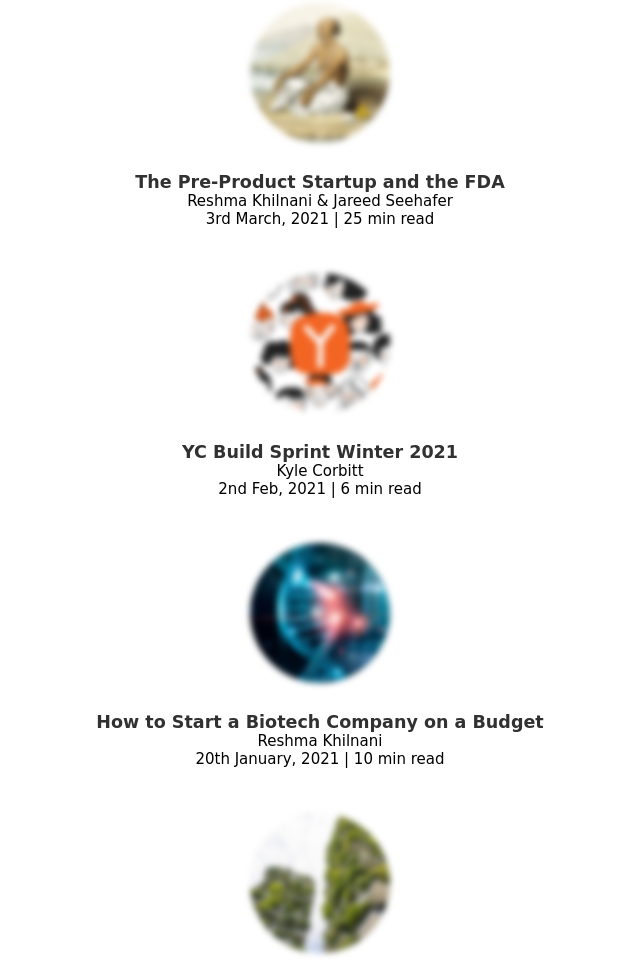
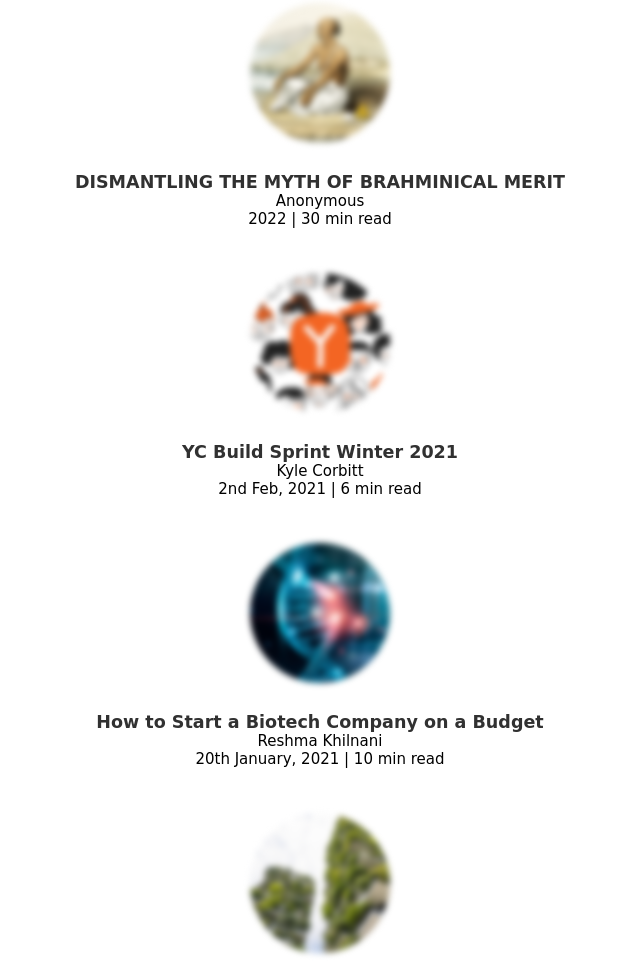
Before and after one commit to scst-cell-iitb/Website, a plain HTML site: page index.html in a window 1280 px wide. Shown: the part 2234-3206 px from the top of the page, without its empty margins (320-960 px from the left). Drawn offline with Linux system fonts and the light colour scheme; a web font is replaced by a local one.

Commit message:
blog-1 updated

```diff
--- a/index.html
+++ b/index.html
@@ -143,16 +143,16 @@
 
       <h2>Featured Articles from Our Previous Events</h2>
       <!-- article 1 -->
-      <div class="home-article font1">
+     <div class="home-article font1">
         <div class="home-article-img">
           <img src="img/thumbnail_1.jpg" alt="article1" />
         </div>
         <div class="home-article-content">
           <a href="blogpost_1.html">
-            <h3>The Pre-Product Startup and the FDA</h3>
+            <h3>DISMANTLING THE MYTH OF BRAHMINICAL MERIT</h3>
           </a>
-          <div>Reshma Khilnani & Jareed Seehafer</div>
-          <span>3rd March, 2021 | 25 min read</span>
+          <div>Anonymous</div>
+          <span>2022 | 30 min read</span>
         </div>
       </div>
 
```
